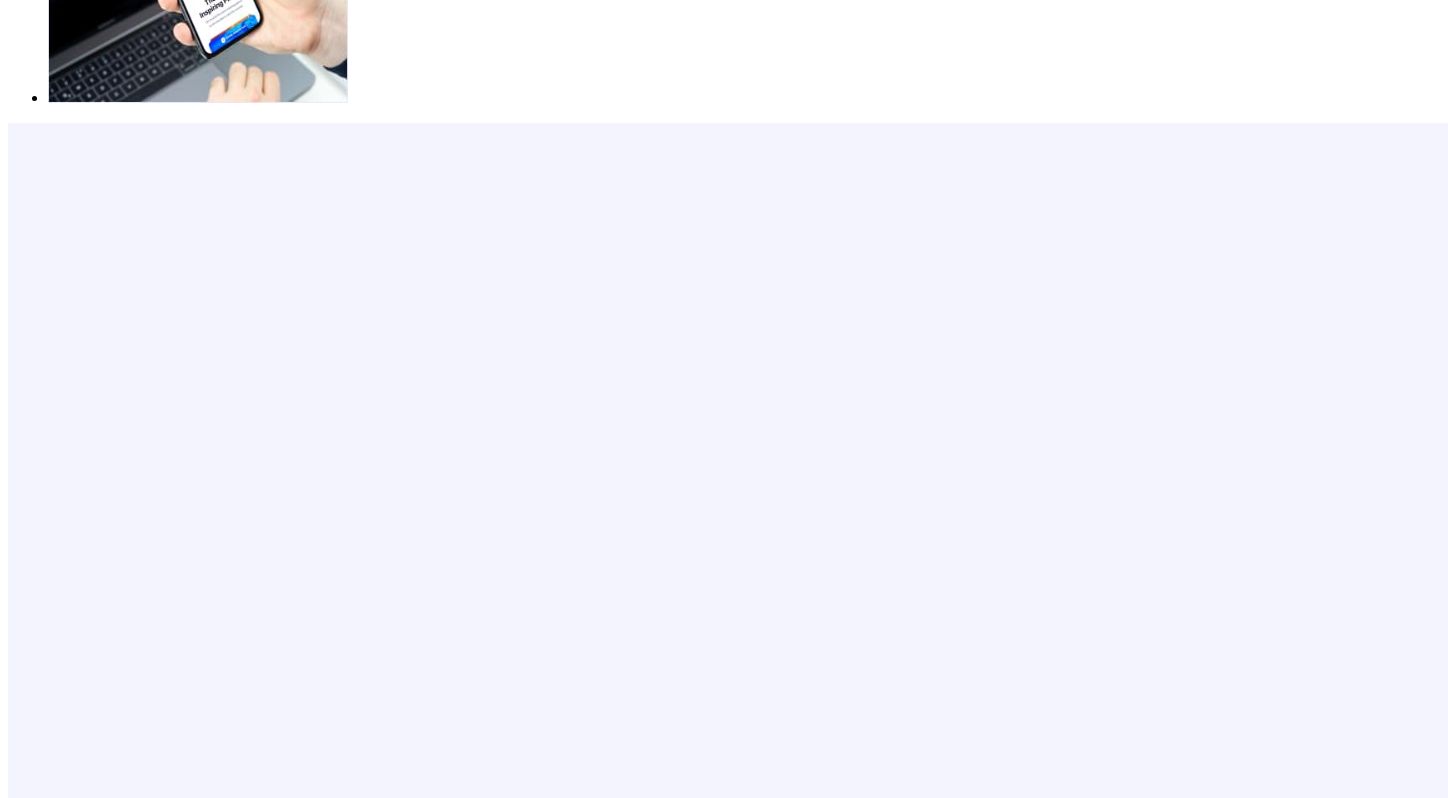
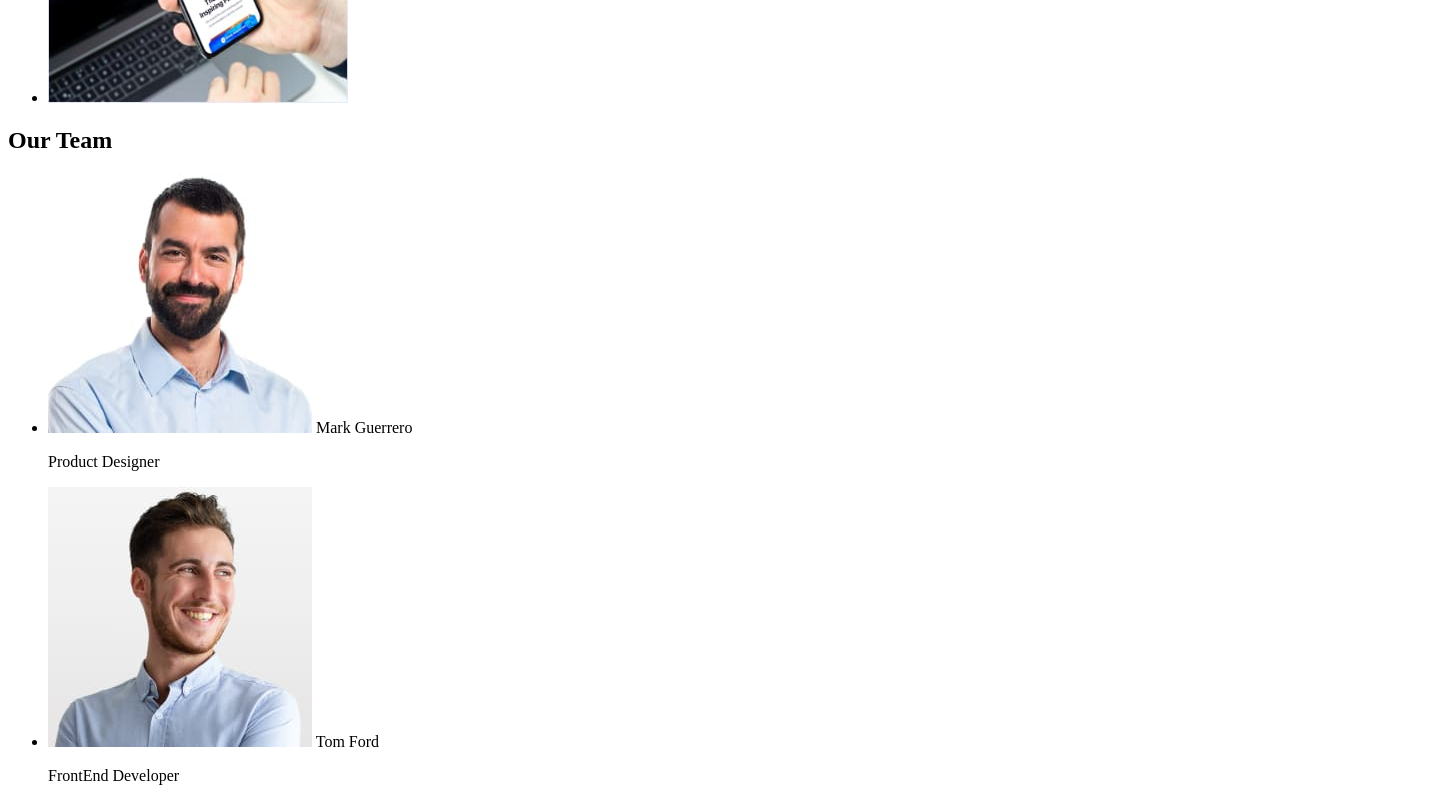
Before and after one commit to alistaircareer/Alistairchiong, a plain HTML site: page index.html in a window 1280 px wide. Shown: the part 1380-2178 px from the top of the page, 1448 px wide, since content can reach past the window. Drawn offline with Linux system fonts and the light colour scheme.

Commit message:
remove light BG img.

```diff
--- a/index.html
+++ b/index.html
@@ -56,7 +56,6 @@
             </section>
 
             <section>
-                <img src="./Images/Light-bgBG2-2.jpg" alt="light BG" height="734" width="1440">
                 <h2>Our Team</h2>
                 <ul>
                     <li>
```
